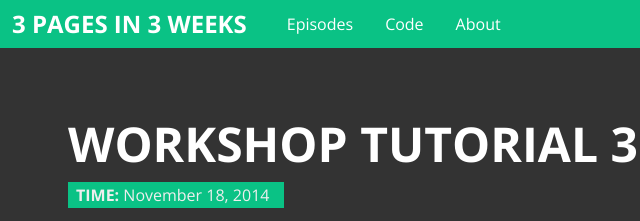
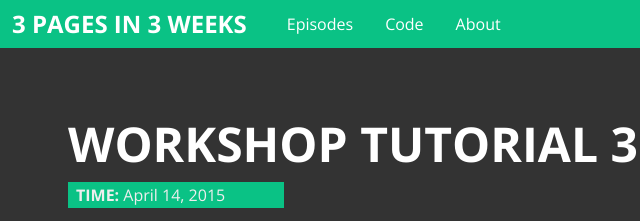
Before and after one commit to abruzzi/3-pages-in-3-weeks, a plain HTML site: page workshop3.html in a window 1280 px wide. Shown: the top 221 px of the page, 28-668 px from the left. Drawn offline with nearby package versions, Linux system fonts and the light colour scheme.

Commit message:
modified some typo

```diff
--- a/workshop3.html
+++ b/workshop3.html
@@ -29,7 +29,7 @@
 	<section class="workshop-hero">
 		<section class="workshop-banner" >
 			<h2>Workshop Tutorial 3</h2>
-			<p class="time"><strong>TIME: </strong>November 18, 2014</p>
+			<p class="time"><strong>TIME: </strong>April 14, 2015</p>
 			<p><strong>HOSTER: </strong>SI XiaoJing, ZHANG HaiDong</p>
 			<p><strong>CONSULTANT: </strong>QIU JunTao</p>
 		</section>
```
Also changed, not shown: index.html (+1 -1 lines), workshop2.html (+1 -1 lines).
